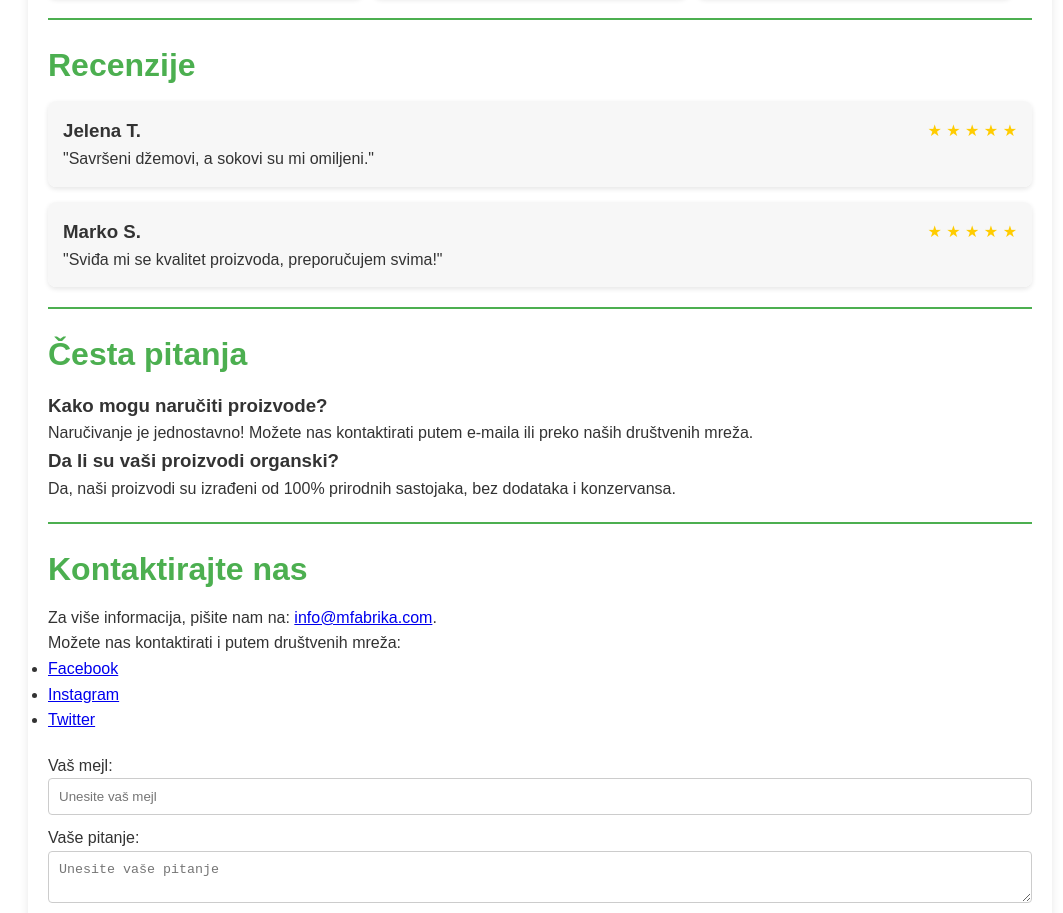
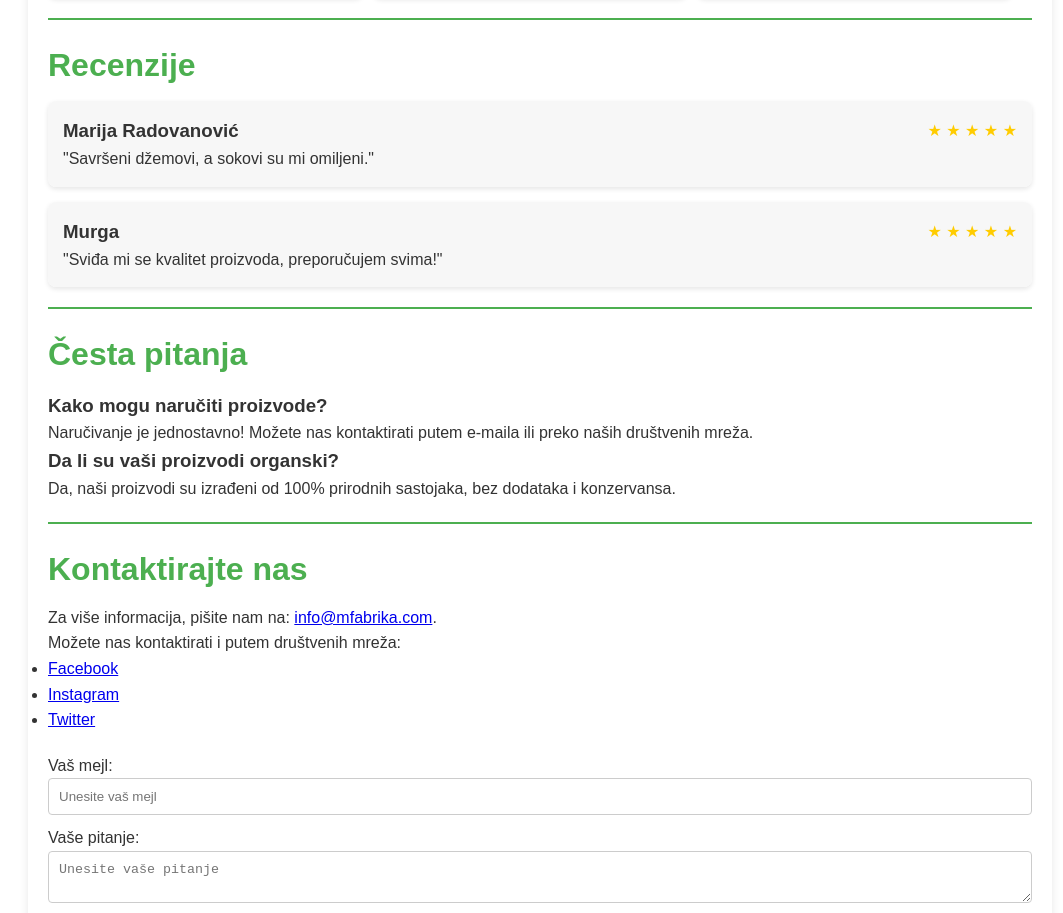
Before and after one commit to mitro031/fabrikavoca2, a plain HTML site: page index.html in a window 1280 px wide. Shown: the part 1750-2663 px from the top of the page, without its empty margins (100-1163 px from the left). Drawn offline with Linux system fonts and the light colour scheme.

Commit message:
index.html

```diff
--- a/index.html
+++ b/index.html
@@ -284,7 +284,7 @@
             <h2>Recenzije</h2>
             <div class="recenzija">
                 <div class="recenzija-header">
-                    <h3>Jelena T.</h3>
+                    <h3>Marija Radovanović</h3>
                     <div class="zvezde">
                         <span>&#9733;</span>
                         <span>&#9733;</span>
@@ -297,7 +297,7 @@
             </div>
             <div class="recenzija">
                 <div class="recenzija-header">
-                    <h3>Marko S.</h3>
+                    <h3>Murga</h3>
                     <div class="zvezde">
                         <span>&#9733;</span>
                         <span>&#9733;</span>
```
